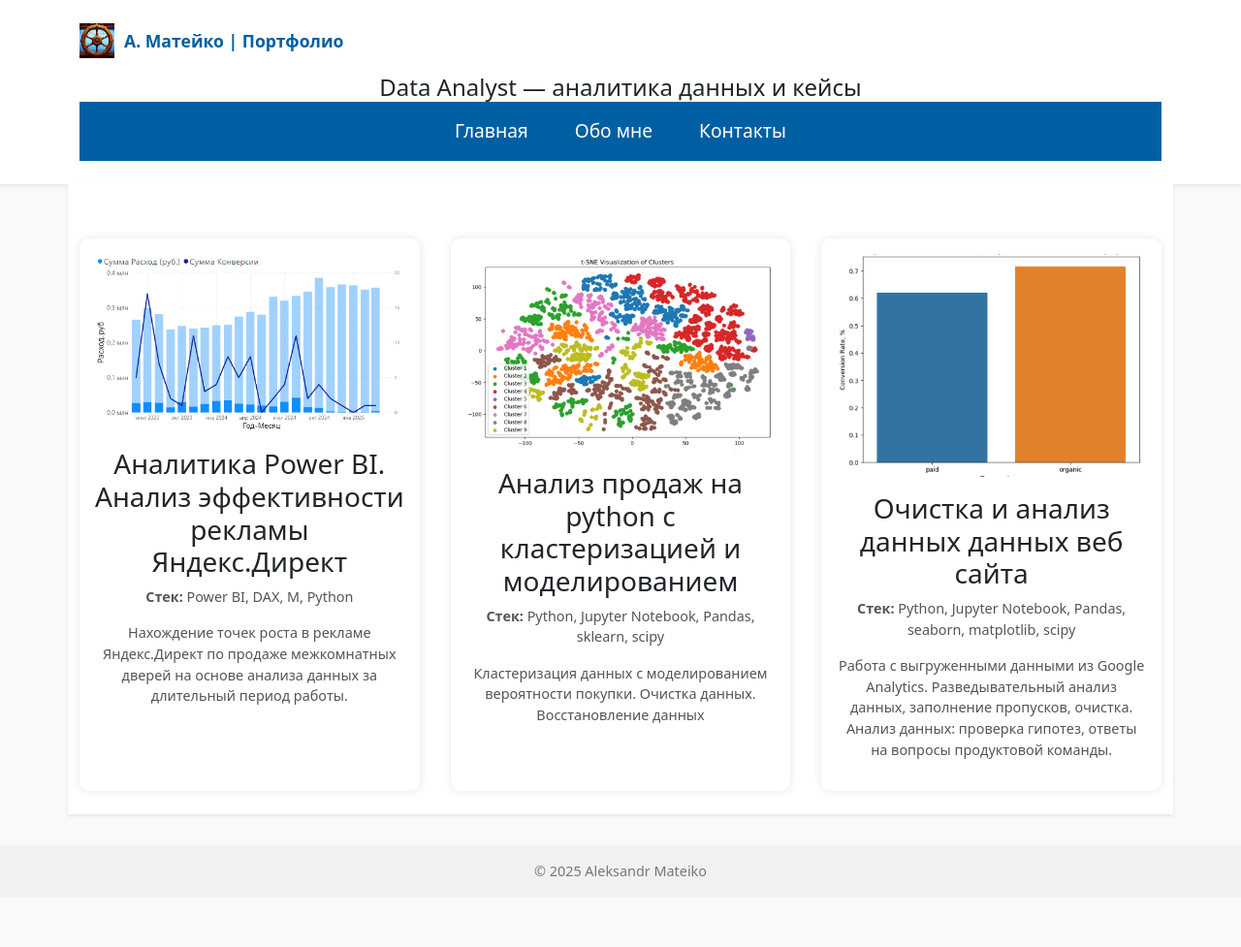
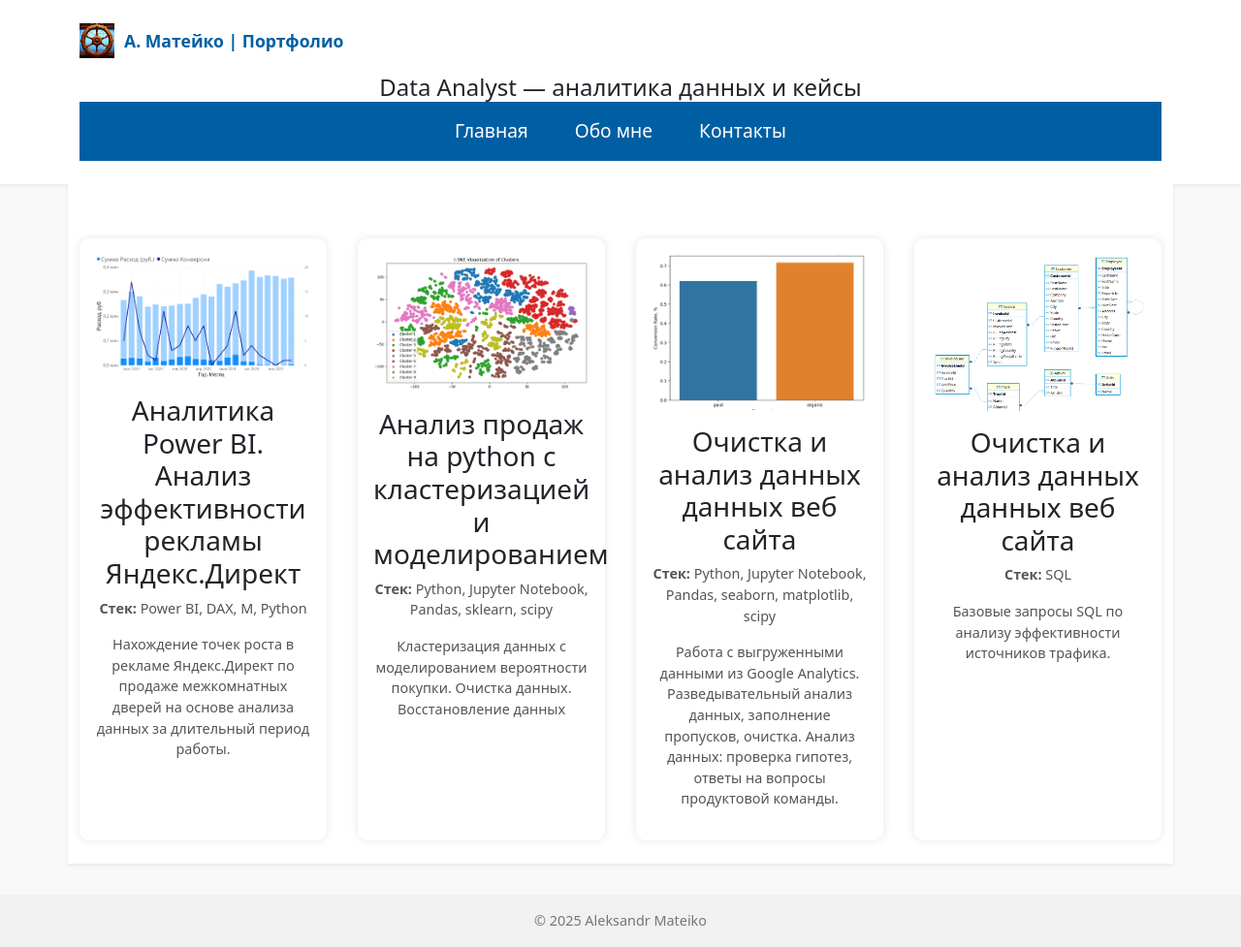
Before and after one commit to matejkoas/matejkoas.github.io, a Jekyll site: the page built from index.md, in a window 1280 px wide. Shown: the whole page at 97% size. Built offline with Jekyll 4.4.1, drawn with Linux system fonts in a browser that asks for light colours; before the commit the page ends 926 px from its top, so only the background shows below that.

Commit message:
sql finish

```diff
--- a/index.md
+++ b/index.md
@@ -15,7 +15,7 @@ title: Аналитика данных - сайт портфолио
 
   <div class="case-card">
     <a href="/portfolio/cases/sports-goods">
-      <img src="assets/images/sports_clustering3.png" alt="Python Проект 1">
+      <img src="assets/images/sports_clustering3.png" alt="Python Проект">
       <h3>Анализ продаж на python c кластеризацией и моделированием</h3>
     </a>
     <p><strong>Стек:</strong> Python, Jupyter Notebook, Pandas, sklearn, scipy</p>
@@ -24,11 +24,21 @@ title: Аналитика данных - сайт портфолио
 
    <div class="case-card">
     <a href="/portfolio/cases/sberauto">
-      <img src="assets/images/sber_title.png" alt="Python Проект 1">
+      <img src="assets/images/sber_title.png" alt="Python Проект">
       <h3>Очистка и анализ данных данных веб сайта</h3>
     </a>
     <p><strong>Стек:</strong> Python, Jupyter Notebook, Pandas, seaborn, matplotlib, scipy</p>
     <p>Работа с выгруженными данными из Google Analytics. Разведывательный анализ данных, заполнение пропусков, очистка. Анализ данных: проверка гипотез, ответы на вопросы продуктовой команды.</p>
   </div>
 
+   <div class="case-card">
+    <a href="/portfolio/cases/sql_marketing">
+      <img src="assets/images/sql_title.png" alt="sql кейс">
+      <h3>Очистка и анализ данных данных веб сайта</h3>
+    </a>
+    <p><strong>Стек:</strong> SQL</p>
+    <p>Базовые запросы SQL по анализу эффективности источников трафика.</p>
+  </div>
+
+
 </div>
```
Also changed, not shown: assets/images/sql_title.png (added).
